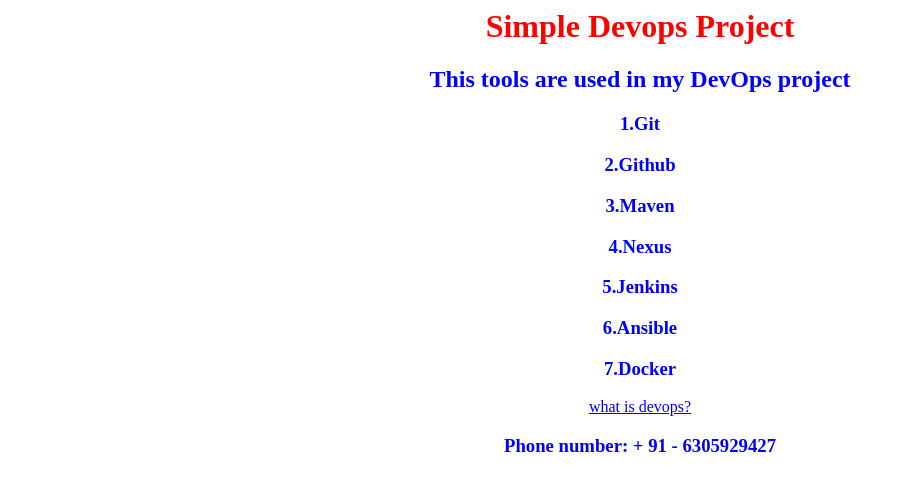
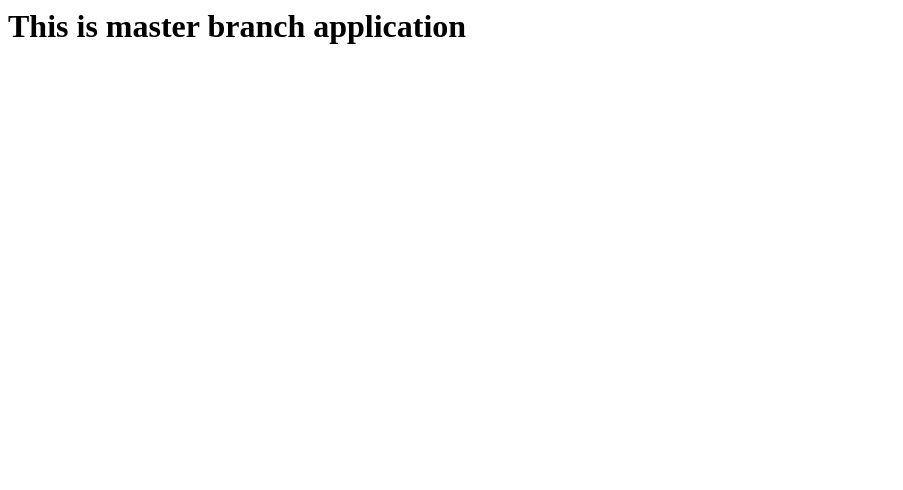
Before and after one commit to saisuresh8179/applications, a plain HTML site: page index.html in a window 1280 px wide. Shown: the whole page, without its empty margins (0-903 px from the left). Drawn offline with Linux system fonts and the light colour scheme.

Commit message:
Update index.html

```diff
--- a/index.html
+++ b/index.html
@@ -1,16 +1,5 @@
 <html>
 <body>
-<h1 style="color:red;" align=center> Simple Devops Project </h1>
-<h2 style="color:blue;" align=center>This tools are used in my DevOps project</h2>
-<h3 style="color:blue;" align=center>1.Git</h3>
-<h3 style="color:blue;" align=center>2.Github</h3>
-<h3 style="color:blue;" align=center>3.Maven</h3>
-<h3 style="color:blue;" align=center>4.Nexus</h3>
-<h3 style="color:blue;" align=center>5.Jenkins</h3>
-<h3 style="color:blue;" align=center>6.Ansible</h3>
-<h3 style="color:blue;" align=center>7.Docker</h3>
-
-<center><a style="color:blue;" href="https://en.wikipedia.org/wiki/DevOps"> what is devops?</a></center>
-<h3 style="color:blue;" align=center> Phone number: + 91 - 6305929427 </h3>
+<h1>This is master branch application</h1>
 </body>
 </html>
```
